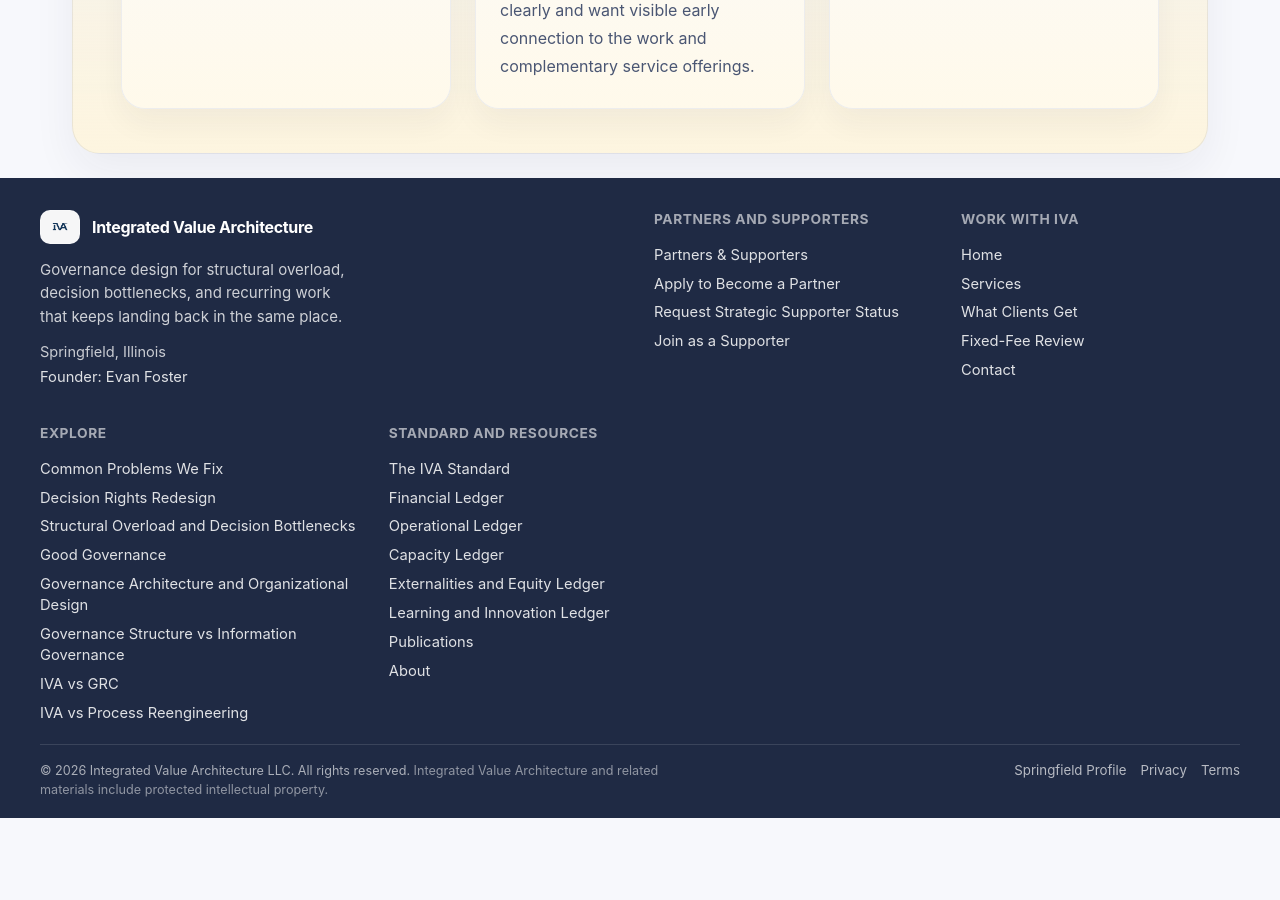
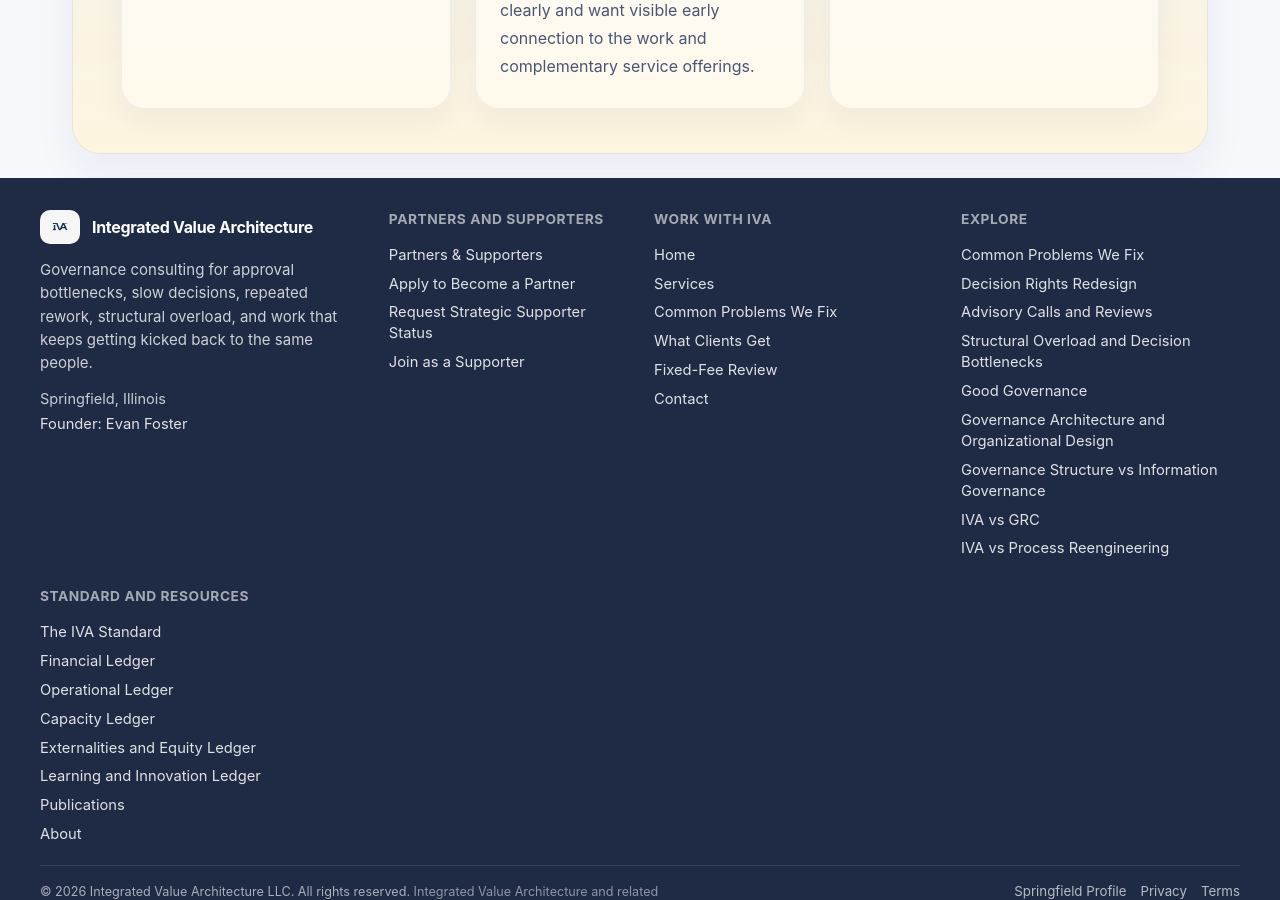
Before and after one commit to efost7873/integratedvaluearchitecture.com, a Jekyll site: the page built from index.html, in a window 1280 px wide and 900 px high, scrolled down 5503 px. Built offline with Jekyll 4.4.1, drawn with Linux system fonts in a browser that asks for light colours; before the commit the page ends 6321 px from its top, so only the background shows below that.

Commit message:
Update footer.html

```diff
--- a/_includes/footer.html
+++ b/_includes/footer.html
@@ -8,12 +8,12 @@
         </div>
 
         <p class="iva-footer-desc">
-          Governance design for structural overload, decision bottlenecks, and recurring work that keeps landing back in the same place.
+          Governance consulting for approval bottlenecks, slow decisions, repeated rework, structural overload, and work that keeps getting kicked back to the same people.
         </p>
 
         <div class="iva-footer-meta">
           <p class="iva-footer-text">Springfield, Illinois</p>
-          <a class="iva-footer-link" href="https://evanmichealfoster.com/">Founder: Evan Foster</p>
+          <a class="iva-footer-link" href="https://evanmichealfoster.com/">Founder: Evan Foster</a>
         </div>
       </div>
 
@@ -29,6 +29,7 @@
         <h4 class="iva-footer-heading">Work With IVA</h4>
         <a class="iva-footer-link" href="/">Home</a>
         <a class="iva-footer-link" href="/services/">Services</a>
+        <a class="iva-footer-link" href="/common-problems-we-fix/">Common Problems We Fix</a>
         <a class="iva-footer-link" href="/what-clients-get/">What Clients Get</a>
         <a class="iva-footer-link" href="/fixed-fee-review/">Fixed-Fee Review</a>
         <a class="iva-footer-link" href="/contact/">Contact</a>
@@ -38,6 +39,7 @@
         <h4 class="iva-footer-heading">Explore</h4>
         <a class="iva-footer-link" href="/common-problems-we-fix/">Common Problems We Fix</a>
         <a class="iva-footer-link" href="/decision-rights-redesign/">Decision Rights Redesign</a>
+        <a class="iva-footer-link" href="/services/">Advisory Calls and Reviews</a>
         <a class="iva-footer-link" href="/case-structural-overload-and-decision-bottleneck/">Structural Overload and Decision Bottlenecks</a>
         <a class="iva-footer-link" href="/good-governance/">Good Governance</a>
         <a class="iva-footer-link" href="/governance-architecture-organizational-design/">Governance Architecture and Organizational Design</a>
```
